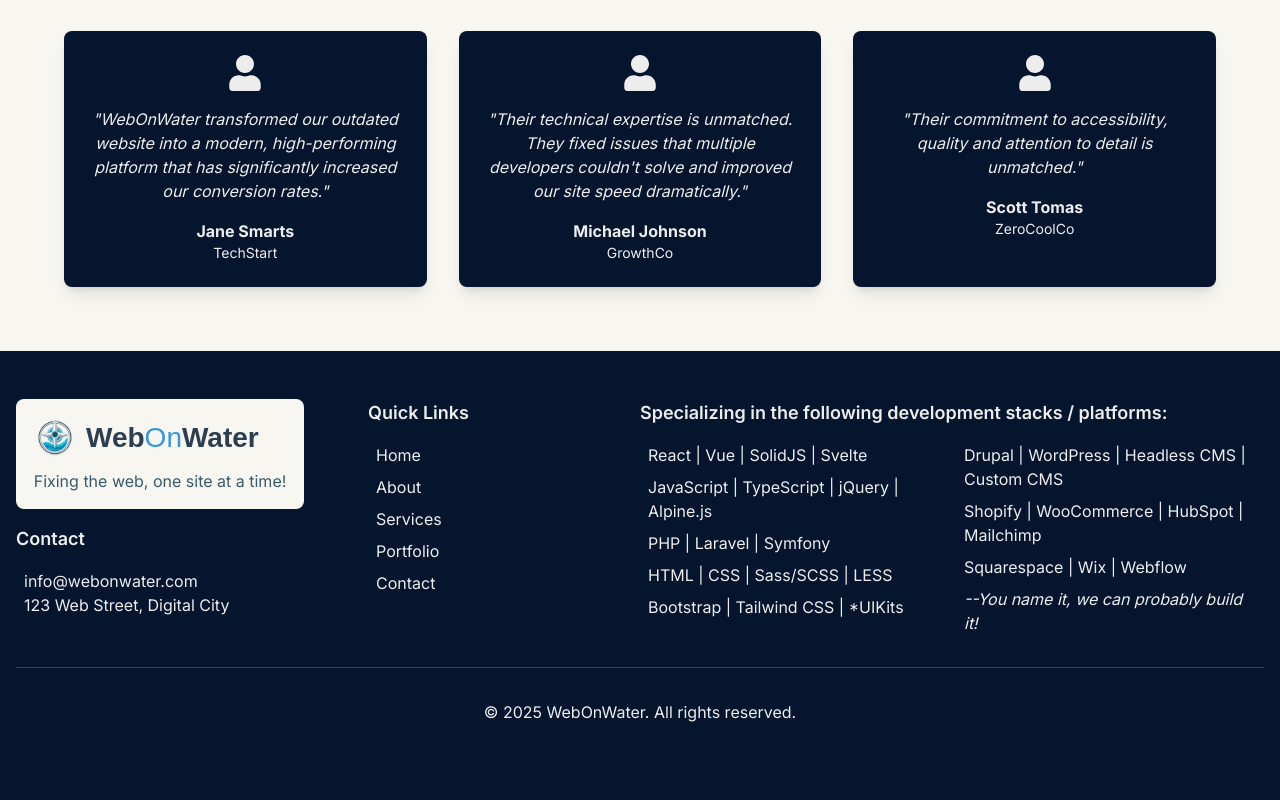
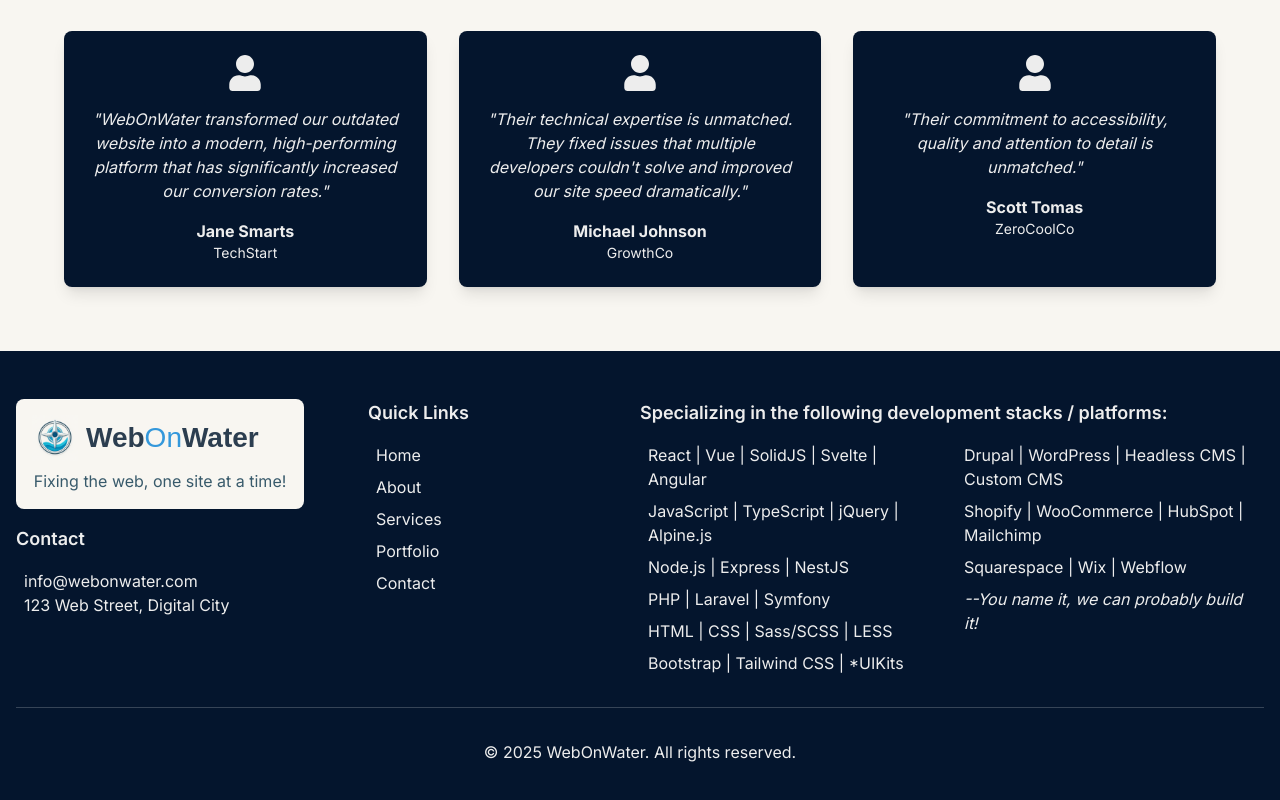
Before and after one commit to stevegmag/webonwater-webonwater, a Next.js app: page / in a window 1280 px wide. Shown: the part 1913-2713 px from the top of the page. Before the commit the page ends 2685 px from the top, so only its background shows below. Built offline with nearby package versions, Linux system fonts and the light colour scheme; a web font is replaced by a local one.

Commit message:
trimmed down footer stacks v2

```diff
--- a/src/components/common/Footer.tsx
+++ b/src/components/common/Footer.tsx
@@ -45,10 +45,10 @@
             <div className="px-2 flex flex-col sm:flex-row flex-no-wrap gap-6">
               <div className="w-full sm:w-1/2">
                 <ul className="space-y-2">
-                  <li>React | Vue | SolidJS | Svelte</li>
+                  <li>React | Vue | SolidJS | Svelte | Angular</li>
                   {/* <li>Next.js | Nuxt.js | Astro</li> */}
                   <li>JavaScript | TypeScript | jQuery | Alpine.js</li>
-                  {/* <li>Node.js | Express | NestJS</li> */}
+                  <li>Node.js | Express | NestJS</li>
                   <li>PHP | Laravel | Symfony</li>
                   {/* <li>Python | Django | Flask</li> */}
                   <li>HTML | CSS | Sass/SCSS | LESS </li>
```
